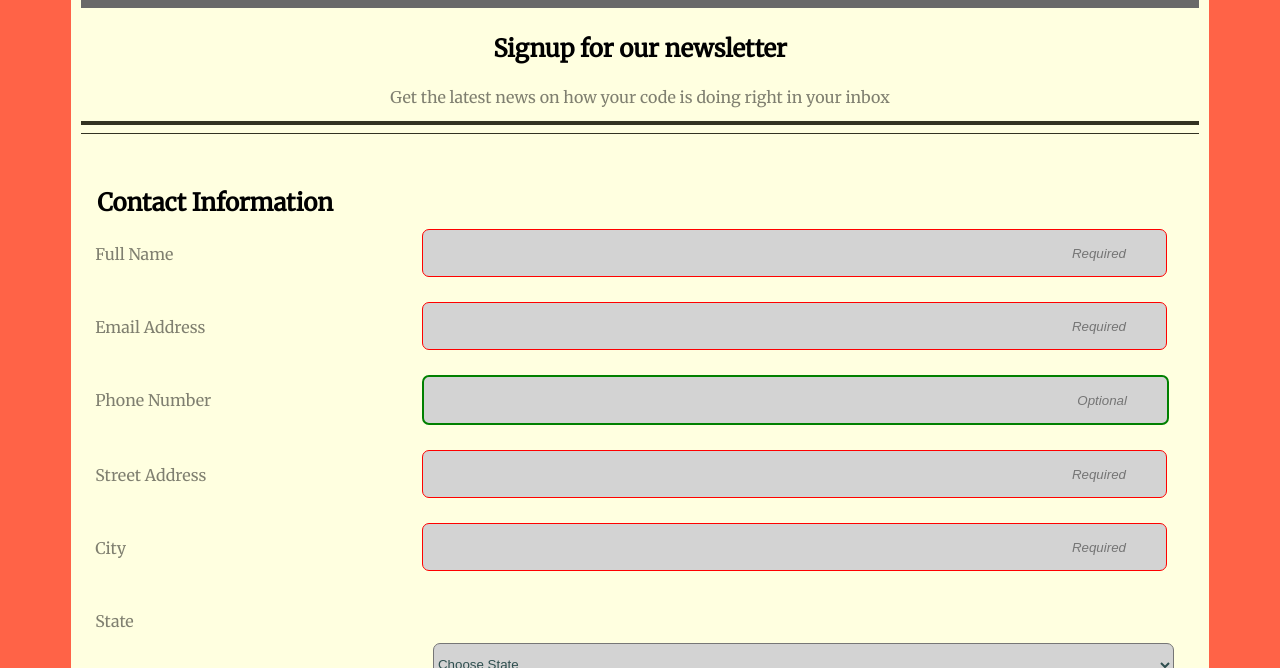
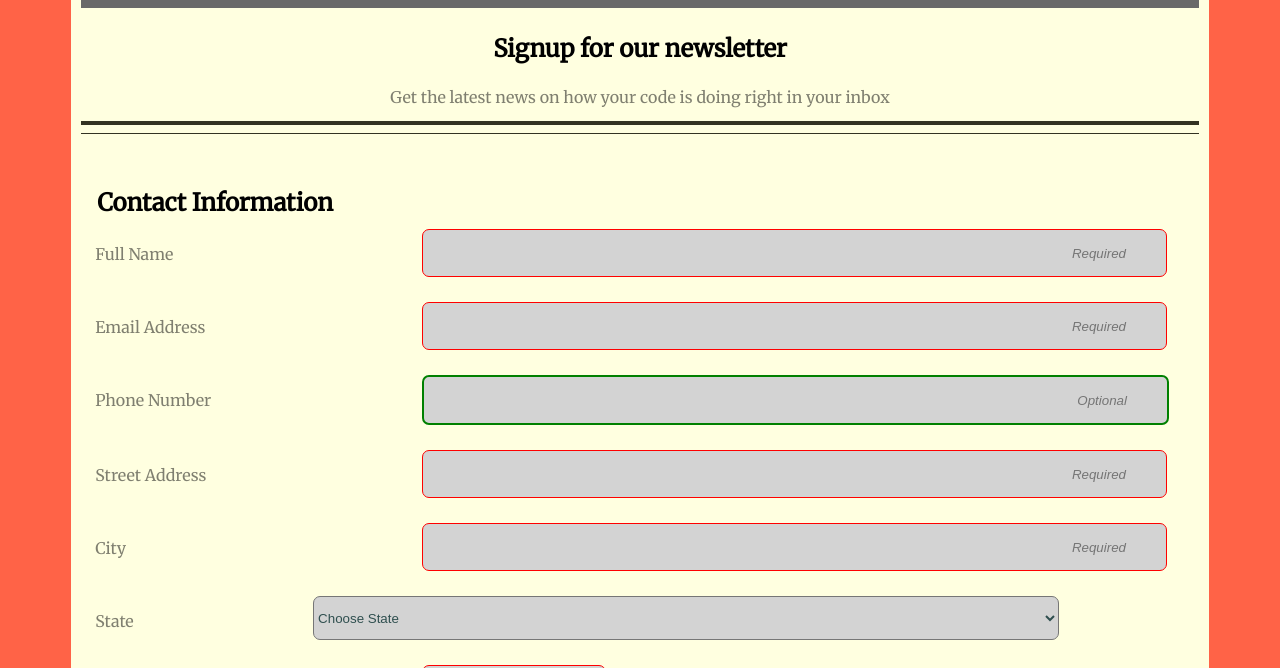
Before and after one commit to LisaPiano/anOnlineRegistrationForm3, a plain HTML site: page index.html in a window 1280 px wide. Shown: the part 132-800 px from the top of the page. Drawn offline with Linux system fonts and the light colour scheme.

Commit message:
fixed things and deleted margin-left: 31%;

```diff
--- a/index.html
+++ b/index.html
@@ -52,7 +52,7 @@
                             <input required type="text" class="changeinp" id="city" name="user-city" placeholder="Required">
                         </div>
                         <div class="contact">
-                            <label for="states" class="changetxt">State</label>
+                            <label for="states" class="changetext">State</label>
                             <select name="states" id="states">
                                 <option value="Choose State">Choose State</option>
                                 <option value="AL">Alabama</option>
--- a/style.css
+++ b/style.css
@@ -306,7 +306,6 @@ label {
 
 .contact {
     display: flex;
-    flex-wrap: wrap;
     flex-direction: row;
     justify-content: flex-start;
     align-items: flex-start;
@@ -326,10 +325,8 @@ label {
 }
 
 #states {
-    flex-basis: 68%;
-    margin-left: 31%;
+    flex-basis: 68.5%;
     align-self: flex-start;
-    width: 40%;
 }
 
 #zip {
```
